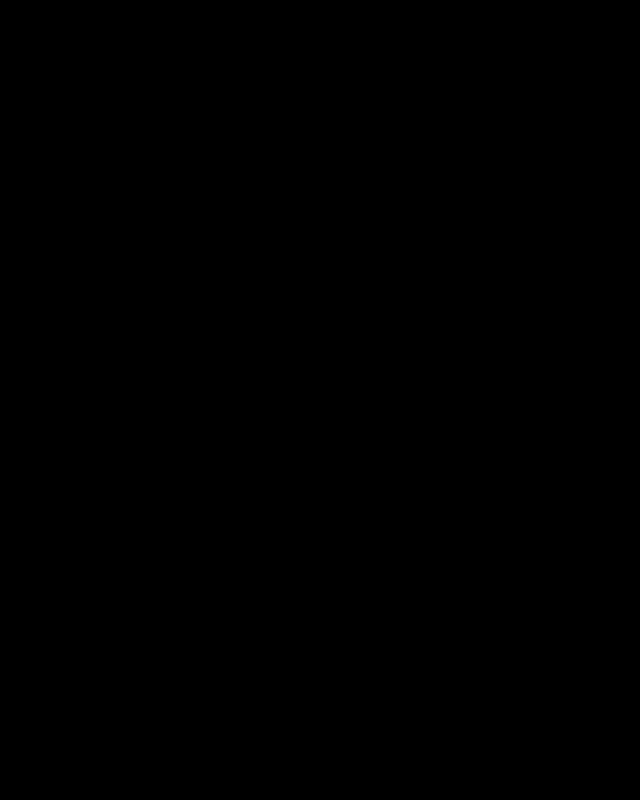
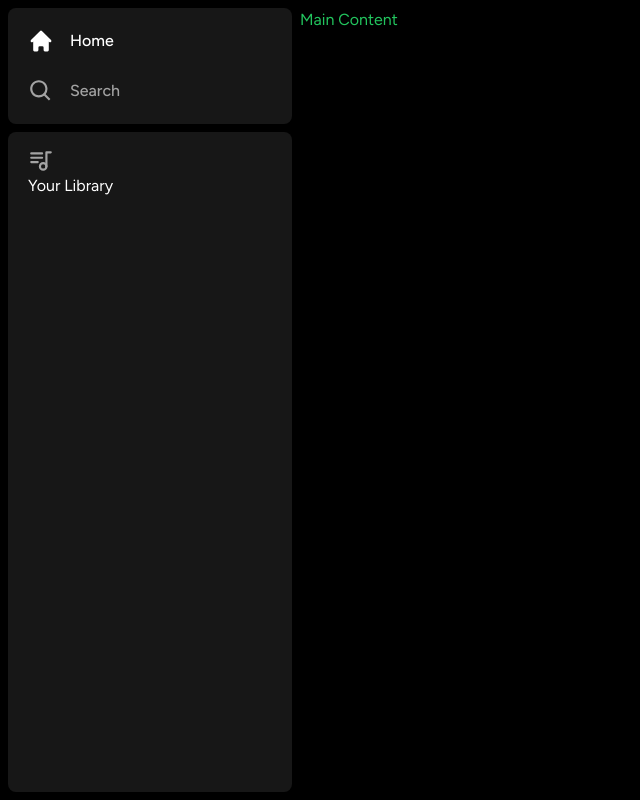
Before and after one commit to oladimejitaiwoodusote/Spotify-Mock, a Next.js app in the folder spotify-clone/: page / in a window 1280 px wide. Shown: the whole page, without its empty margins (0-640 px from the left). Built offline with nearby package versions, Linux system fonts and the light colour scheme.

Commit message:
Sidebar v1

```diff
--- a/spotify-clone/components/Box.tsx
+++ b/spotify-clone/components/Box.tsx
@@ -1,11 +1,25 @@
+import {twMerge} from 'tailwind-merge'
+
 interface BoxProps {
     children: React.ReactNode;
     className?: string;
 }
 
-const Box = () => {
+const Box: React.FC<BoxProps> = ({
+    children,
+    className
+}) => {
     return (
-        <div>
+        <div
+         className={twMerge(`
+          bg-neutral-900
+          rounded-lg
+          h-fit
+          w-full
+         `,
+            className
+         )}
+        >
             {children}
         </div>
     )
--- /dev/null
+++ b/spotify-clone/components/Library.tsx
@@ -0,0 +1,39 @@
+"use client";
+
+import { TbPlaylist} from 'react-icons/tb'
+
+const Library = () => {
+    const onClick = () => {
+        // Handle upload later
+    }
+
+    return (
+        <div className="flex flex-col">
+            <div
+              className="
+                flex
+                items-center
+                justify-between
+                px-5
+                pt-4
+              "
+            >
+              <div
+                className="
+                  infline-flex
+                  items-center
+                  gap-x-2
+                "
+              >
+                <TbPlaylist className="text-neutral-400" size={26}/>
+                <p>
+                    Your Library
+                </p>
+              </div>
+
+            </div>
+        </div>
+    )
+}
+
+export default Library;
--- a/spotify-clone/components/Sidebar.tsx
+++ b/spotify-clone/components/Sidebar.tsx
@@ -4,6 +4,9 @@
 import { useMemo } from "react";
 import {HiHome} from 'react-icons/hi';
 import {BiSearch} from 'react-icons/bi';
+import Box from "./Box";
+import SidebarItem from "./SidebarItem";
+import Library from "./Library";
 
 
 interface SidebarProps {
@@ -40,13 +43,36 @@
                gap-y-2
                bg-black
                h-full
-               w-[300 px]
+               w-[300px]
                p-2
 
              "
             >
-
+            <Box>
+                <div
+                  className="
+                    flex
+                    flex-col
+                    gap-y-4
+                    px-5
+                    py-4
+                  "
+                >
+                  {routes.map((item) => (
+                    <SidebarItem
+                      key={item.label}
+                      {...item}
+                    />
+                  ))}
+                </div>
+            </Box>
+            <Box className="overflow-y-auto h-full">
+                <Library/>
+            </Box>
             </div>
+            <main className="h-full flex-1 overflow-y-auto py-2">
+                {children}
+            </main>
         </div>
     );
 }
--- /dev/null
+++ b/spotify-clone/components/SidebarItem.tsx
@@ -0,0 +1,47 @@
+import Link from "next/link";
+import {IconType} from "react-icons"
+import {twMerge} from "tailwind-merge"
+
+
+interface SidebarItemProps {
+    icon: IconType;
+    label: string;
+    active?: boolean;
+    href: string;
+}
+
+const SidebarItem: React.FC<SidebarItemProps> = ({
+    icon: Icon,
+    label,
+    active,
+    href
+
+}) => {
+    return (
+        <Link
+        href = {href}
+        className={twMerge(`
+          flex
+          flex-row
+          h-auto
+          items-center
+          w-full
+          gap-x-4
+          text-md
+          font-medium
+          cursor-pointer
+          hover:text-white
+          transition
+          text-neutral-400
+          py-1
+        `,
+           active && "text-white"
+        )}
+        >
+            <Icon size={26}/>
+            <p className="truncate-w-full">{label}</p>
+        </Link>
+    )
+}
+
+export default SidebarItem;
--- a/spotify-clone/package.json
+++ b/spotify-clone/package.json
@@ -12,7 +12,8 @@
     "next": "14.1.0",
     "react": "^18",
     "react-dom": "^18",
-    "react-icons": "^5.0.1"
+    "react-icons": "^5.0.1",
+    "tailwind-merge": "^2.2.1"
   },
   "devDependencies": {
     "@types/node": "^20",
```
Also changed, not shown: 1 other file (tests, documents, lock files or other folders).
